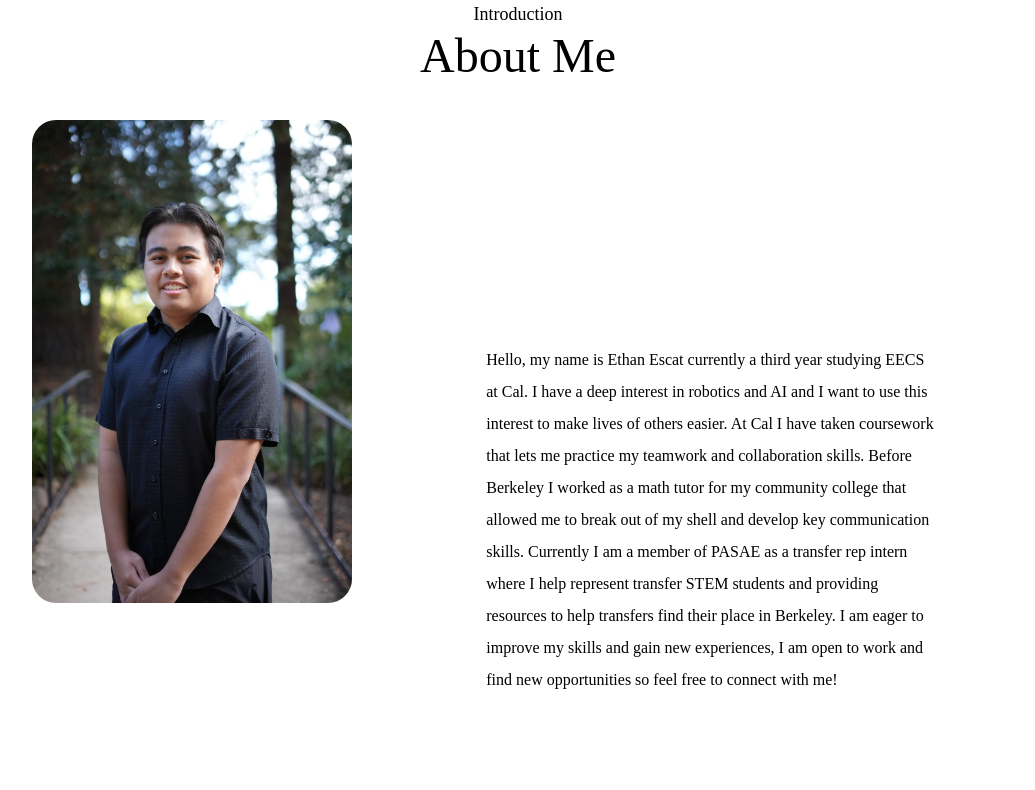
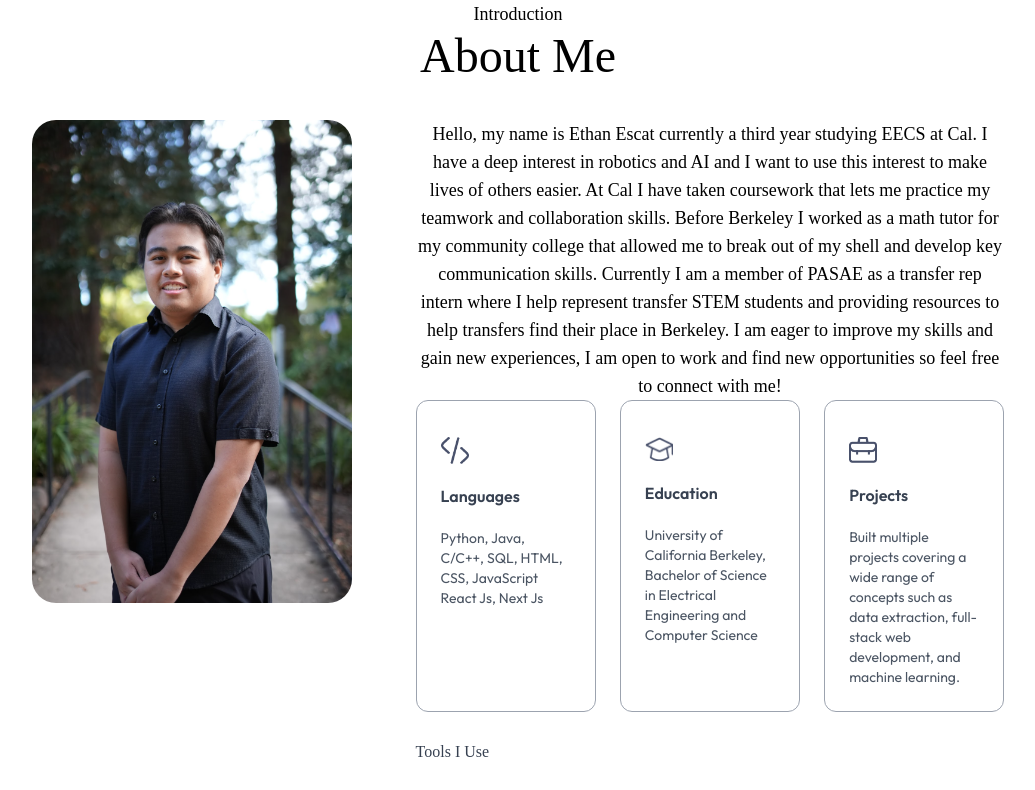
Before and after one commit to EEscat1804/Personal-Portfolio-Website, a Next.js app: page / in a window 1280 px wide. Shown: the part 840-1630 px from the top of the page, without its empty margins (122-1157 px from the left). Built offline with nearby package versions, Linux system fonts and the light colour scheme; a web font is replaced by a local one.

Commit message:
Update About.jsx

```diff
--- a/app/components/About.jsx
+++ b/app/components/About.jsx
@@ -23,7 +23,7 @@
             </motion.div>
             <motion.div
             className='flex-1'>
-              <p className='w-full flex flex-col justify-center items-center h-screen px-[12%] py-10 scroll-mt-20 font-Ovo'
+              <p className='text-center text-lg font-Ovo mx-auto max-w-4xl'
               >
                 Hello, my name is Ethan Escat currently a third year studying EECS at Cal. I have a deep interest in
                 robotics and AI and I want to use this interest to make lives of others easier. At Cal I have taken coursework that
```
